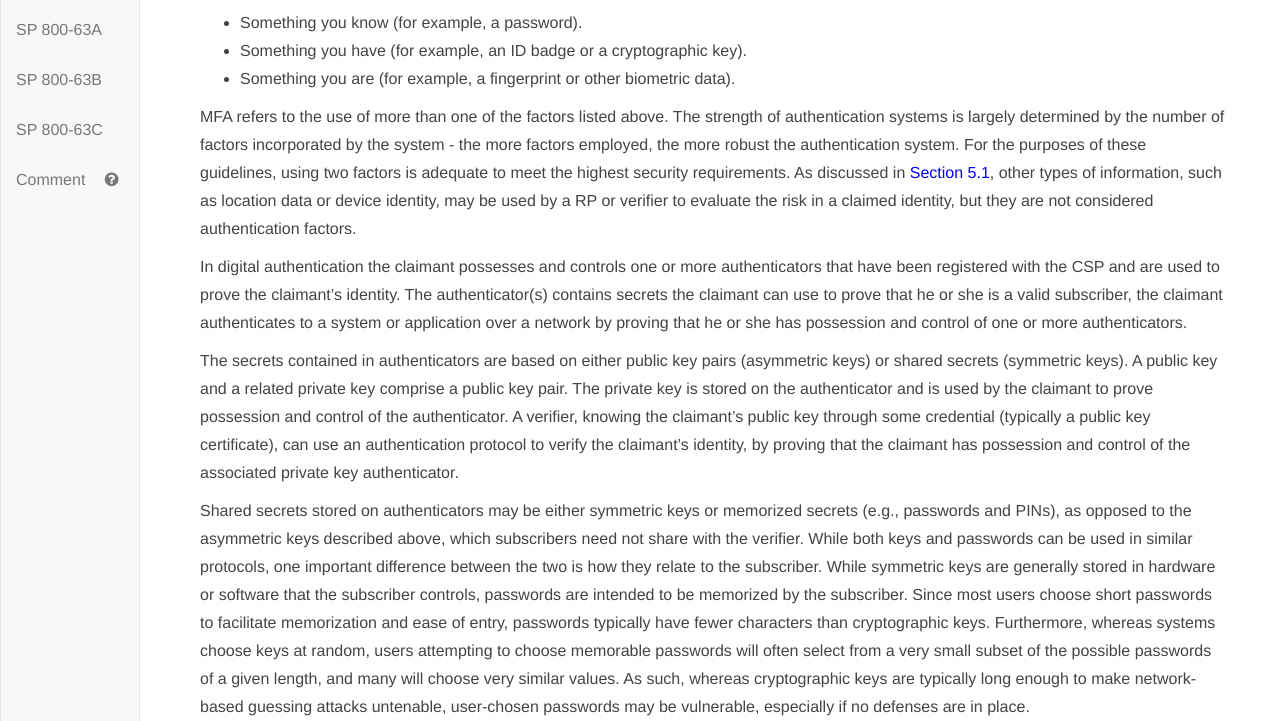
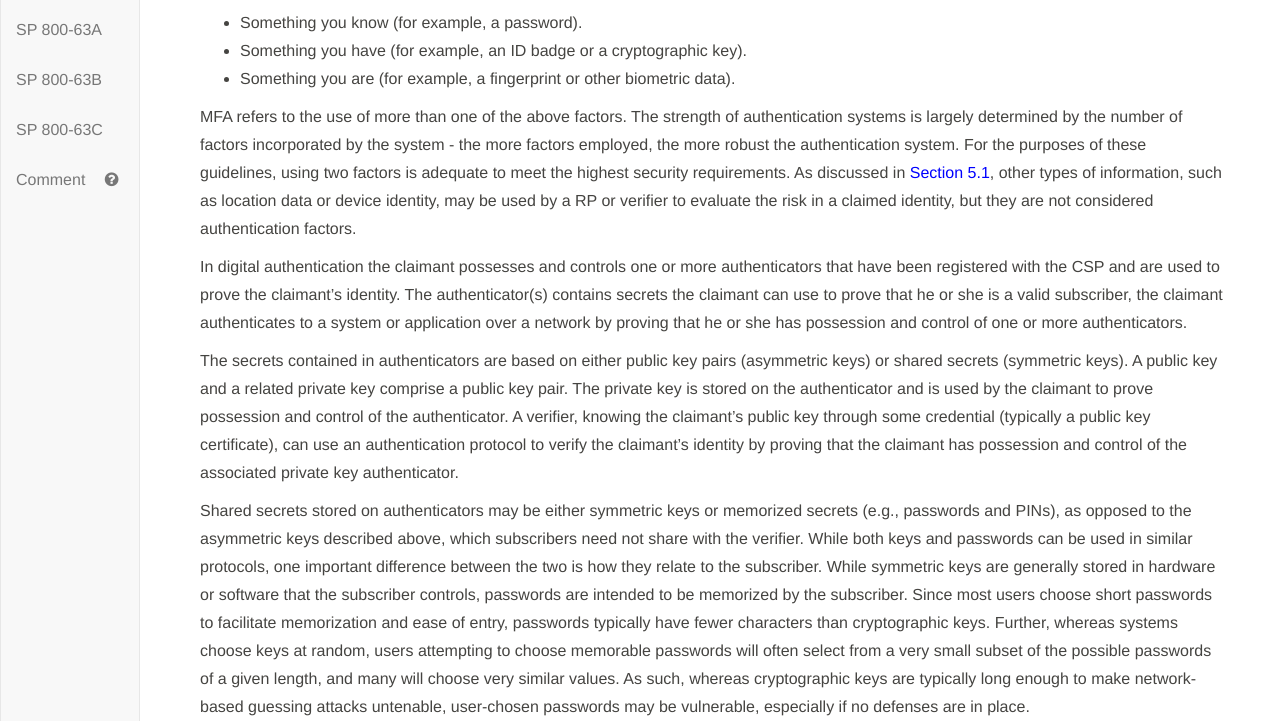
Before and after one commit to usnistgov/800-63-3, a Jekyll site: the page built from sp800-63-3/sec4_model.md, in a window 1280 px wide and 1400 px high, scrolled down 3132 px. Shown: the part 152-873 px from the top of the window. Built offline with Jekyll 4.4.1, drawn with Linux system fonts in a browser that asks for light colours; our own code applies the rules of GitHub Pages for plain Markdown files; some of the changed text lies outside the part shown.

Commit message:
Update sec4_model.md

```diff
--- a/sp800-63-3/sec4_model.md
+++ b/sp800-63-3/sec4_model.md
@@ -8,7 +8,7 @@
 
 ### <a name="4-1"></a>4.1. Overview
 
-The digital identity model used in these guidelines reflects current technologies and architectures available in the market. More complex models that separate functions - such as issuing credentials and providing attributes - among larger numbers of parties are also available and may have advantages in some classes of applications. While a simpler model is used in this document, it does not preclude agencies from separating these functions. In addition, certain enrollment, identity proofing, and issuance processes performed by the CSP are sometimes delegated to an entity known as either the RA or the identity manager (IM). A close relationship between the RA/IM and CSP is typical, and the nature of this relationship may differ among RAs, IMs, and CSPs. The types of relationship and their requirements is outside of the scope of this document.  Accordingly, the term CSP will be used to be inclusive of RA and IM functions. Finally, a CSP may provide other services in addition to digital identity services. In these situations, the requirements specified throughout these documents only apply to the CSP function(s), not the additional services.
+The digital identity model used in these guidelines reflects current technologies and architectures available in the market. More complex models that separate functions - such as issuing credentials and providing attributes - among larger numbers of parties are also available and may have advantages in some classes of applications. While a simpler model is used in this document, it does not preclude agencies from separating these functions. In addition, certain enrollment, identity proofing, and issuance processes performed by the CSP are sometimes delegated to an entity known as either the RA or the identity manager (IM). A close relationship between the RA/IM and CSP is typical, and the nature of this relationship may differ among RAs, IMs, and CSPs. The types of relationship and their requirements is outside of the scope of this document. Accordingly, the term CSP will be used to be inclusive of RA and IM functions. Finally, a CSP may provide other services in addition to digital identity services. In these situations, the requirements specified throughout these documents only apply to the CSP function(s), not the additional services.
 
 Digital identity is the unique representation of a subject engaged in an online transaction. The process used to verify a subject's association with their real world identity is called *identity proofing*. In this document suite, the party to be proofed is called an *applicant*. When the applicant successfully completes the proofing process, he or she is referred to as a *subscriber*.
 
@@ -73,13 +73,13 @@ The classic paradigm for authentication systems identifies three factors as the
 * Something you have (for example, an ID badge or a cryptographic key).
 * Something you are (for example, a fingerprint or other biometric data).
 
-MFA refers to the use of more than one of the factors listed above. The strength of authentication systems is largely determined by the number of factors incorporated by the system - the more factors employed, the more robust the authentication system. For the purposes of these guidelines, using two factors is adequate to meet the highest security requirements. As discussed in [Section 5.1](#5-1), other types of information, such as location data or device identity, may be used by a RP or verifier to evaluate the risk in a claimed identity, but they are not considered authentication factors.
+MFA refers to the use of more than one of the above factors. The strength of authentication systems is largely determined by the number of factors incorporated by the system - the more factors employed, the more robust the authentication system. For the purposes of these guidelines, using two factors is adequate to meet the highest security requirements. As discussed in [Section 5.1](#5-1), other types of information, such as location data or device identity, may be used by a RP or verifier to evaluate the risk in a claimed identity, but they are not considered authentication factors.
 
 In digital authentication the claimant possesses and controls one or more authenticators that have been registered with the CSP and are used to prove the claimant's identity. The authenticator(s) contains secrets the claimant can use to prove that he or she is a valid subscriber, the claimant authenticates to a system or application over a network by proving that he or she has possession and control of one or more authenticators.
 
-The secrets contained in authenticators are based on either public key pairs (asymmetric keys) or shared secrets (symmetric keys). A public key and a related private key comprise a public key pair. The private key is stored on the authenticator and is used by the claimant to prove possession and control of the authenticator. A verifier, knowing the claimant's public key through some credential (typically a public key certificate), can use an authentication protocol to verify the claimant's identity, by proving that the claimant has possession and control of the associated private key authenticator.
+The secrets contained in authenticators are based on either public key pairs (asymmetric keys) or shared secrets (symmetric keys). A public key and a related private key comprise a public key pair. The private key is stored on the authenticator and is used by the claimant to prove possession and control of the authenticator. A verifier, knowing the claimant's public key through some credential (typically a public key certificate), can use an authentication protocol to verify the claimant's identity by proving that the claimant has possession and control of the associated private key authenticator.
 
-Shared secrets stored on authenticators may be either symmetric keys or memorized secrets (e.g., passwords and PINs), as opposed to the asymmetric keys described above, which subscribers need not share with the verifier. While both keys and passwords can be used in similar protocols, one important difference between the two is how they relate to the subscriber. While symmetric keys are generally stored in hardware or software that the subscriber controls, passwords are intended to be memorized by the subscriber. Since most users choose short passwords to facilitate memorization and ease of entry, passwords typically have fewer characters than cryptographic keys. Furthermore, whereas systems choose keys at random, users attempting to choose memorable passwords will often select from a very small subset of the possible passwords of a given length, and many will choose very similar values. As such, whereas cryptographic keys are typically long enough to make network-based guessing attacks untenable, user-chosen passwords may be vulnerable, especially if no defenses are in place.
+Shared secrets stored on authenticators may be either symmetric keys or memorized secrets (e.g., passwords and PINs), as opposed to the asymmetric keys described above, which subscribers need not share with the verifier. While both keys and passwords can be used in similar protocols, one important difference between the two is how they relate to the subscriber. While symmetric keys are generally stored in hardware or software that the subscriber controls, passwords are intended to be memorized by the subscriber. Since most users choose short passwords to facilitate memorization and ease of entry, passwords typically have fewer characters than cryptographic keys. Further, whereas systems choose keys at random, users attempting to choose memorable passwords will often select from a very small subset of the possible passwords of a given length, and many will choose very similar values. As such, whereas cryptographic keys are typically long enough to make network-based guessing attacks untenable, user-chosen passwords may be vulnerable, especially if no defenses are in place.
 
 In this document, authenticators always contain a secret. Some of the classic authentication factors do not apply directly to digital authentication. For example, a physical driver license is something you have, and may be useful when authenticating to a human (e.g., a security guard), but is not in itself an authenticator for digital authentication. Authentication factors classified as something you know are not necessarily secrets, either. Knowledge based authentication, where the claimant is prompted to answer questions that are presumably known only by the claimant, also does not constitute an acceptable secret for digital authentication. A biometric also does not constitute a secret. Accordingly, these guidelines only allow the use of biometrics for authentication when strongly bound to a physical authenticator.
 
```
Also changed, not shown: other parts of sp800-63-3/sec4_model.md (+4 -4 lines).
